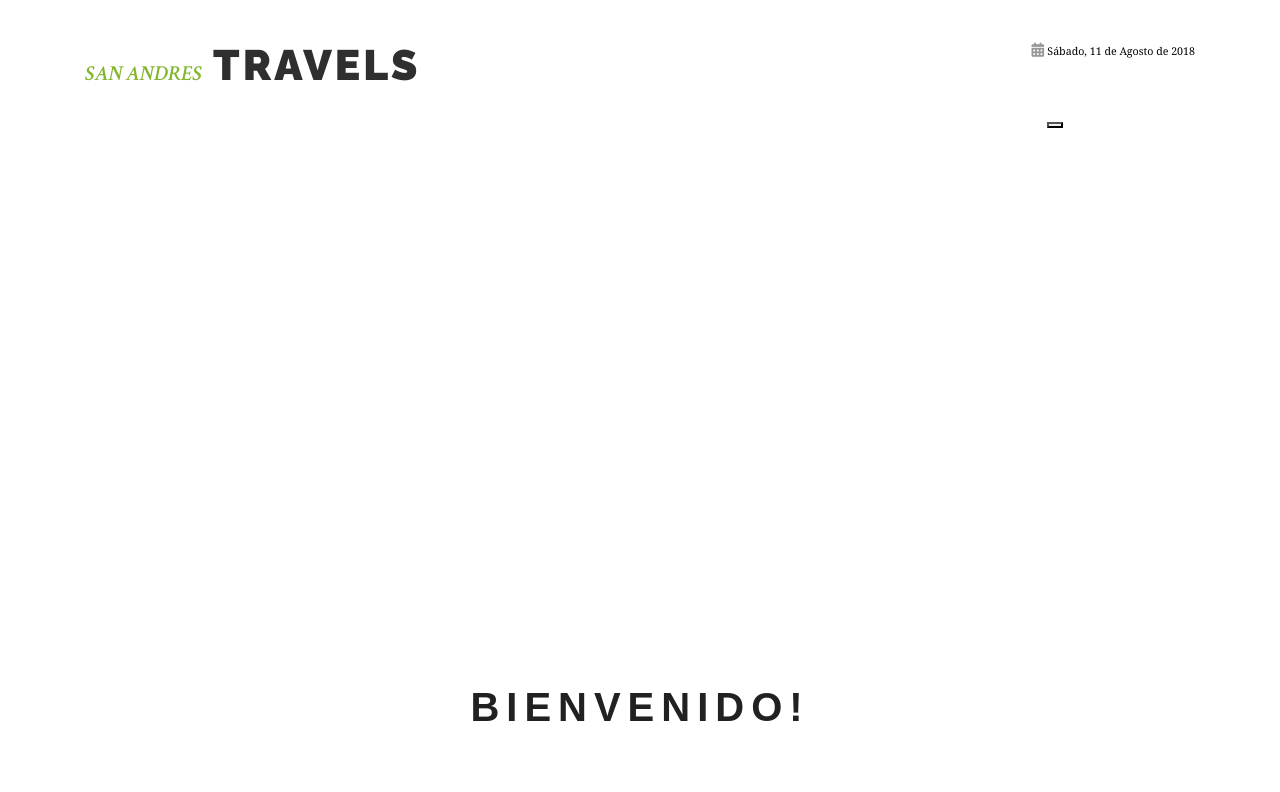
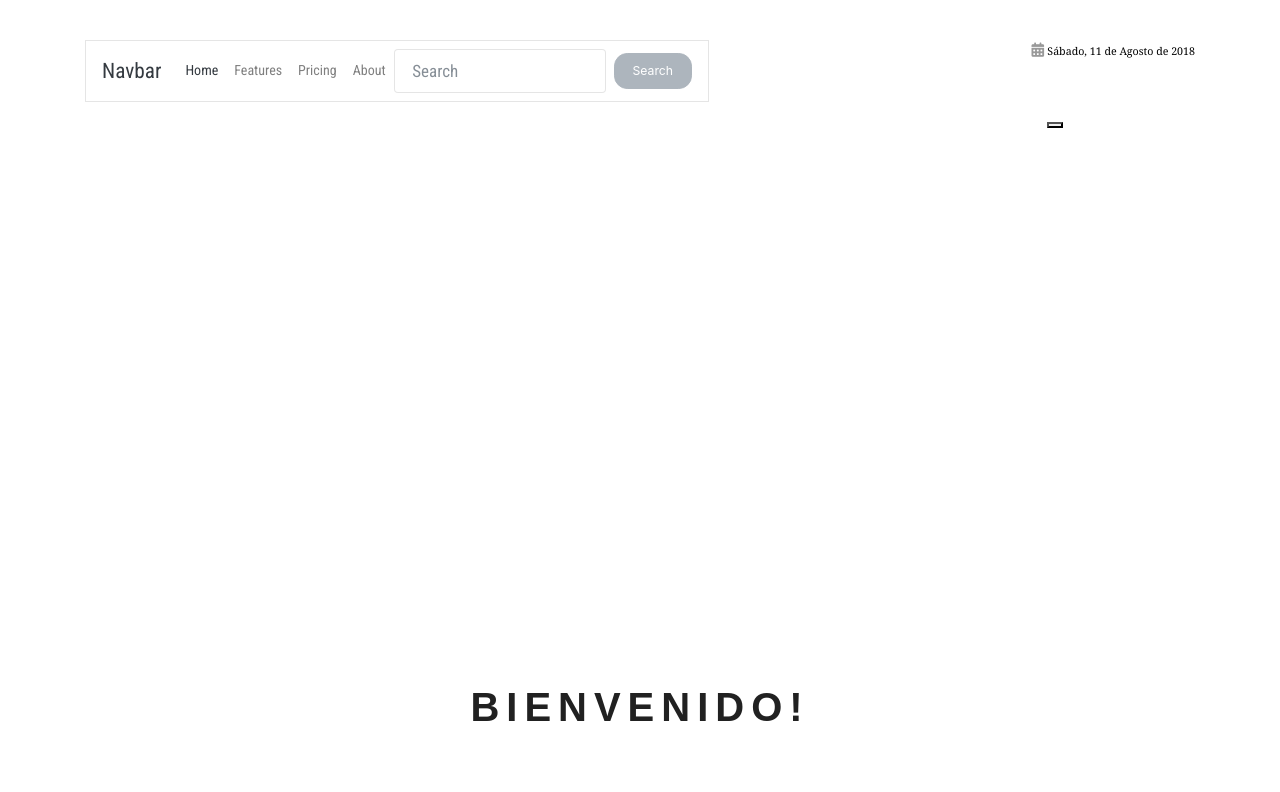
Before and after one commit to StevenAvilaRojas/Konrad-Taller-Git, a plain HTML site: page index.html in a window 1280 px wide. Shown: the top 792 px of the page. Drawn offline with nearby package versions, Linux system fonts and the light colour scheme; some packages are replaced by stand-ins of ours; a script that the page names is missing.

Commit message:
NavBar
Edicion de la navbar.

```diff
--- a/index.html
+++ b/index.html
@@ -1,18 +1,11 @@
-<!--A Design by W3layouts
-Author: W3layout
-Author URL: http://w3layouts.com
-License: Creative Commons Attribution 3.0 Unported
-License URL: http://creativecommons.org/licenses/by/3.0/
--->
 <!DOCTYPE html>
 <html lang="en">
 
 <head>
-	<title>San Andres Travel, Steven Avila, Alexander Nicholls </title>
+	<title>Nuevas Tecnologias</title>
 	<meta name="viewport" content="width=device-width, initial-scale=1">
 	<meta charset="utf-8">
-	<meta name="keywords" content="Njoy Travels Responsive web template, Bootstrap Web Templates, Flat Web Templates, Android Compatible web template,
-Smartphone Compatible web template, free webdesigns for Nokia, Samsung, LG, SonyEricsson, Motorola web design" />
+	<meta name="keywords" content="" />
 	<script type="application/x-javascript"> addEventListener("load", function() { setTimeout(hideURLbar, 0); }, false); function hideURLbar(){ window.scrollTo(0,1); } </script>
 	<!-- bootstrap-css -->
 	<link href="css/bootstrap.css" rel="stylesheet" type="text/css" media="all" />
@@ -52,10 +45,33 @@ Smartphone Compatible web template, free webdesigns for Nokia, Samsung, LG, Sony
 			<div class="container">
 				<div class="header-left">
 					<div class="w3layouts-logo">
-						<h1>
-							<a href="index.html">
-								<span>San Andres</span> Travels</a>
-						</h1>
+						<nav class="navbar navbar-expand-lg navbar-light bg-light">
+							<a class="navbar-brand" href="#">Navbar</a>
+							<button class="navbar-toggler" type="button" data-toggle="collapse" data-target="#navbarColor03" aria-controls="navbarColor03" aria-expanded="false" aria-label="Toggle navigation">
+							  <span class="navbar-toggler-icon"></span>
+							</button>
+
+							<div class="collapse navbar-collapse" id="navbarColor03">
+							  <ul class="navbar-nav mr-auto">
+								<li class="nav-item active">
+								  <a class="nav-link" href="#">Home <span class="sr-only">(current)</span></a>
+								</li>
+								<li class="nav-item">
+								  <a class="nav-link" href="#">Features</a>
+								</li>
+								<li class="nav-item">
+								  <a class="nav-link" href="#">Pricing</a>
+								</li>
+								<li class="nav-item">
+								  <a class="nav-link" href="#">About</a>
+								</li>
+							  </ul>
+							  <form class="form-inline my-2 my-lg-0">
+								<input class="form-control mr-sm-2" placeholder="Search" type="text">
+								<button class="btn btn-secondary my-2 my-sm-0" type="submit">Search</button>
+							  </form>
+							</div>
+						  </nav>
 					</div>
 				</div>
 				<div class="header-right">
```
